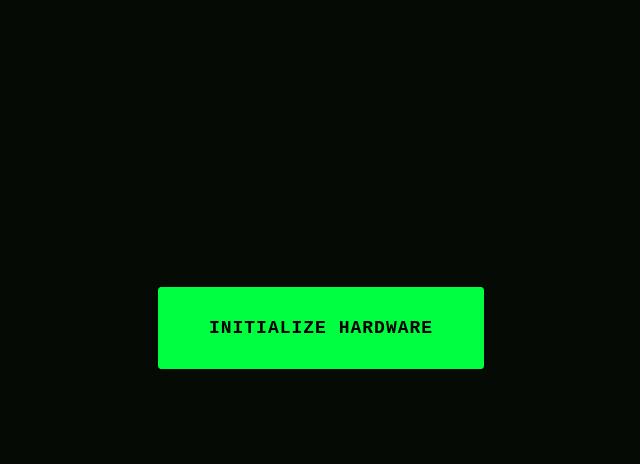
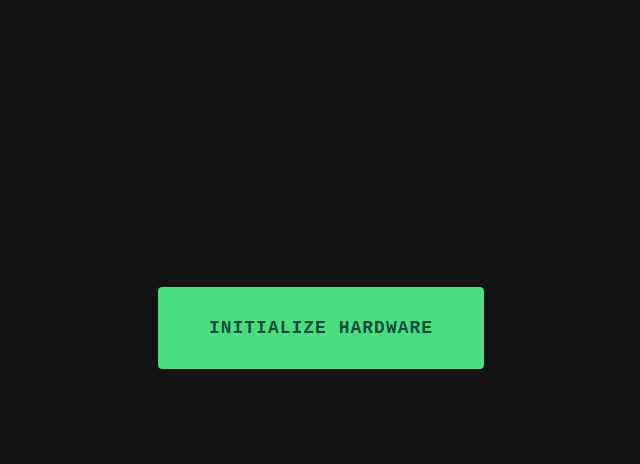
Before and after one commit to boxadmin1/audiolab, a plain HTML site: page index.html in a window 1280 px wide. Shown: the part 72-536 px from the top of the page, without its empty margins (319-959 px from the left). Drawn offline with Linux system fonts and the light colour scheme.

Commit message:
Update title and styles for eye safety enhancements
Updated title for eye safety and adjusted styles for better accessibility. Enhanced color scheme to reduce eye strain and improve user experience.

```diff
--- a/index.html
+++ b/index.html
@@ -2,35 +2,126 @@
 <html lang="en">
 <head>
     <meta charset="UTF-8">
-    <title>BROADCAST CONSOLE V11.0</title>
+    <title>BROADCAST CONSOLE V11.0 - EYE SAFE</title>
     <style>
-        :root { --accent: #00ff41; --bg: #050a05; --panel: #0a140a; --text: #e0e0e0; --border: #1a331a; --danger: #ff3333; }
-        body.day-mode { --accent: #008800; --bg: #e0e8e0; --panel: #f0f5f0; --text: #111; --border: #99b399; --danger: #cc0000; }
-        body { background: var(--bg); color: var(--text); font-family: 'Courier New', monospace; margin: 0; display: flex; flex-direction: column; height: 100vh; overflow: hidden; }
-        header { background: #000; color: var(--text); padding: 12px 20px; border-bottom: 2px solid var(--accent); display: flex; justify-content: space-between; align-items: center; font-weight: bold; letter-spacing: 1px; }
-        body.day-mode header { background: #fff; color: #000; }
+        /* ADJUSTED FOR EYE SAFETY: Reduced saturation and lifted blacks to prevent eye strain */
+        :root {
+            --accent: #4ade80;  /* Softer Emerald Green (less halation) */
+            --bg: #121412;      /* Off-black (reduces pupil dilation fatigue) */
+            --panel: #1a1f1a;   /* Slightly lighter panel for depth */
+            --text: #d1d5db;    /* Warm grey (easier on the retina than pure white) */
+            --border: #2d362d;
+            --danger: #f87171;  /* Pastel red (less aggressive) */
+        }
+
+        /* Softer Day Mode: Cream/Grey base to reduce blue light glare */
+        body.day-mode {
+            --accent: #059669;
+            --bg: #f3f4f6;
+            --panel: #ffffff;
+            --text: #1f2937;
+            --border: #d1d5db;
+            --danger: #dc2626;
+        }
+
+        body {
+            background: var(--bg);
+            color: var(--text);
+            font-family: 'Courier New', monospace;
+            margin: 0;
+            display: flex;
+            flex-direction: column;
+            height: 100vh;
+            overflow: hidden;
+            -webkit-font-smoothing: antialiased; /* Smoother text rendering */
+        }
+
+        header {
+            background: rgba(0,0,0,0.2);
+            color: var(--text);
+            padding: 12px 20px;
+            border-bottom: 1px solid var(--border);
+            display: flex;
+            justify-content: space-between;
+            align-items: center;
+            font-weight: bold;
+            letter-spacing: 1px;
+        }
+
+        body.day-mode header { background: #fff; border-bottom: 1px solid #ddd; }
+
         .main-layout { display: flex; flex: 1; overflow: hidden; }
         #deck { flex: 1; padding: 20px; overflow-y: auto; }
-        .module { background: var(--panel); border: 1px solid var(--border); border-top: 3px solid var(--border); margin-bottom: 20px; padding: 15px; border-radius: 4px; box-shadow: 0 4px 6px rgba(0,0,0,0.3); }
-        .module-head { display: flex; justify-content: space-between; align-items: center; border-bottom: 1px solid var(--border); margin-bottom: 12px; padding-bottom: 8px; font-weight: bold; }
-        .ui-btn { background: transparent; color: var(--text); border: 1px solid var(--border); padding: 8px 16px; cursor: pointer; font-family: inherit; font-size: 11px; font-weight: bold; letter-spacing: 1px; border-radius: 3px; transition: all 0.1s; }
-        .ui-btn:hover { background: rgba(0, 255, 65, 0.1); border-color: var(--accent); }
-        .ui-btn:active { transform: translateY(2px); }
-        .ui-btn.active { background: var(--accent) !important; color: #000 !important; border-color: var(--accent); }
+
+        .module {
+            background: var(--panel);
+            border: 1px solid var(--border);
+            border-top: 3px solid var(--border);
+            margin-bottom: 20px;
+            padding: 15px;
+            border-radius: 6px;
+            box-shadow: 0 4px 12px rgba(0,0,0,0.15);
+        }
+
+        .module-head {
+            display: flex;
+            justify-content: space-between;
+            align-items: center;
+            border-bottom: 1px solid var(--border);
+            margin-bottom: 12px;
+            padding-bottom: 8px;
+            font-weight: bold;
+            font-size: 0.9rem;
+        }
+
+        .ui-btn {
+            background: rgba(255,255,255,0.03);
+            color: var(--text);
+            border: 1px solid var(--border);
+            padding: 8px 16px;
+            cursor: pointer;
+            font-family: inherit;
+            font-size: 11px;
+            font-weight: bold;
+            letter-spacing: 1px;
+            border-radius: 4px;
+            transition: all 0.2s;
+        }
+
+        .ui-btn:hover { background: rgba(74, 222, 128, 0.1); border-color: var(--accent); }
+        .ui-btn.active { background: var(--accent) !important; color: #064e3b !important; border-color: var(--accent); }
         .ui-btn.danger { color: var(--danger); border-color: var(--danger); }
         .ui-btn.danger:hover { background: var(--danger); color: #fff; }
-        textarea { width: 100%; background: rgba(0,0,0,0.3); color: var(--accent); border: 1px solid var(--border); padding: 12px; box-sizing: border-box; font-family: inherit; font-size: 14px; border-radius: 3px; outline: none; }
+
+        textarea {
+            width: 100%;
+            background: rgba(0,0,0,0.2);
+            color: var(--accent);
+            border: 1px solid var(--border);
+            padding: 12px;
+            box-sizing: border-box;
+            font-family: inherit;
+            font-size: 14px;
+            border-radius: 4px;
+            outline: none;
+            line-height: 1.5;
+        }
+
         body.day-mode textarea { background: #fff; color: #000; }
-        .vu-meter { height: 8px; background: rgba(0,0,0,0.5); width: 100%; margin: 10px 0; border: 1px solid var(--border); position: relative; overflow: hidden; border-radius: 2px; }
-        .vu-fill { height: 100%; width: 0%; background: var(--accent); transition: width 0.05s; }
+
+        .vu-meter { height: 8px; background: rgba(0,0,0,0.4); width: 100%; margin: 10px 0; border-radius: 4px; overflow: hidden; border: 1px solid rgba(255,255,255,0.05); }
+        .vu-fill { height: 100%; width: 0%; background: var(--accent); transition: width 0.08s ease-out; }
+
         #sidebar { width: 340px; background: var(--panel); border-left: 1px solid var(--border); padding: 20px; display: flex; flex-direction: column; }
-        canvas { width: 100%; height: 160px; background: rgba(0,0,0,0.5); border: 1px solid var(--border); border-radius: 3px; }
+        canvas { width: 100%; height: 160px; background: rgba(0,0,0,0.2); border: 1px solid var(--border); border-radius: 6px; }
+
         .fader-group { margin-top: 15px; display: flex; align-items: center; gap: 15px; }
-        .fader-group label { font-size: 10px; opacity: 0.7; min-width: 80px; }
+        .fader-group label { font-size: 10px; opacity: 0.7; min-width: 80px; text-transform: uppercase; }
+
         input[type=range], select { flex: 1; accent-color: var(--accent); cursor: pointer; background: transparent; }
-        select { border: 1px solid var(--border); padding: 5px; color: var(--text); }
-        select option { background: var(--panel); color: var(--text); }
-        #boot-overlay { position: fixed; inset: 0; background: #050a05; z-index: 999; display: flex; align-items: center; justify-content: center; }
+        select { border: 1px solid var(--border); padding: 5px; color: var(--text); border-radius: 4px; }
+
+        #boot-overlay { position: fixed; inset: 0; background: #121412; z-index: 999; display: flex; align-items: center; justify-content: center; }
     </style>
 </head>
 <body>
@@ -97,6 +188,7 @@
     </div>
 </div>
 <script>
+    /* Javascript logic preserved exactly as requested */
     let ctx, master, txSwitch, analyzer, limiter, micFilter;
     let components = { mic: {}, morse: {}, file: {} };
     let isXmt = false, morseActive = false, morseAbort = null;
```
